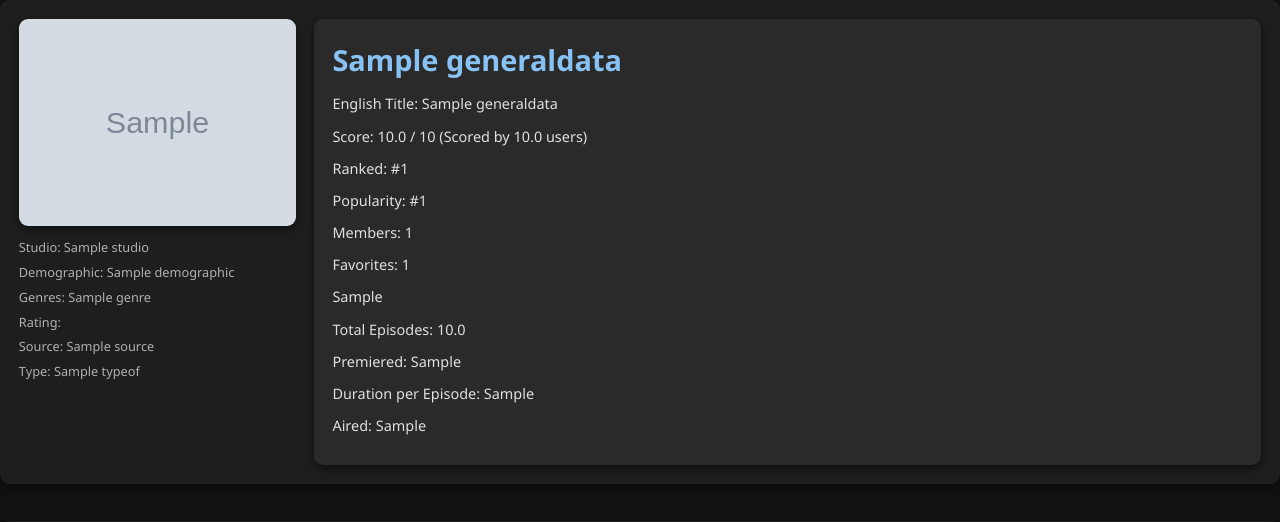
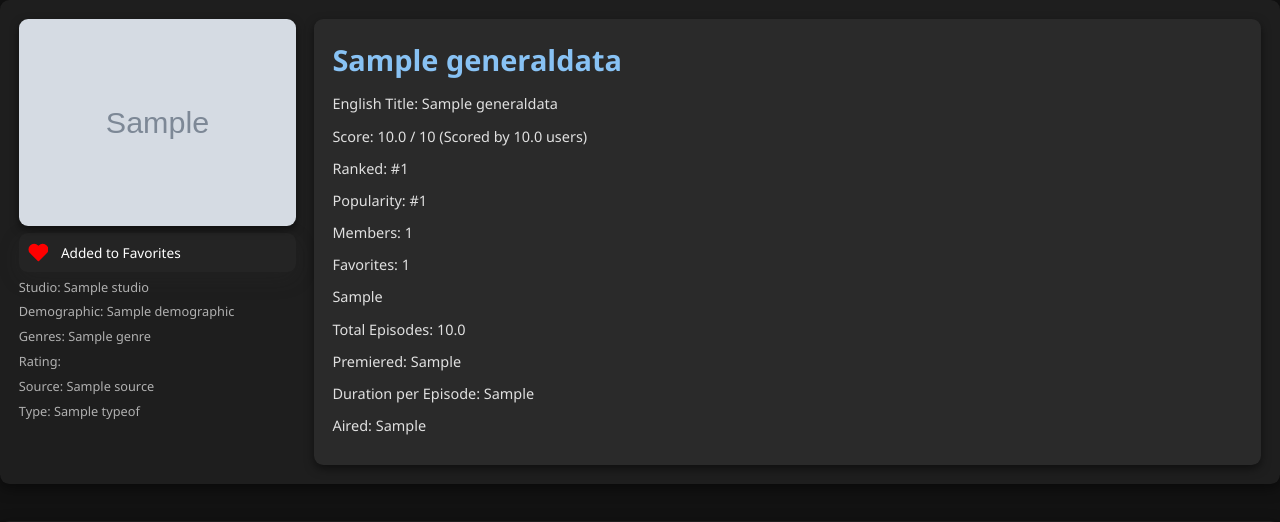
Before and after one commit to Mridul-23/Anirec_w, a Django app: page /anime/anime_details/1 in a window 1280 px wide. Shown: the part 53-575 px from the top of the page. Run offline with Django 5.2, Linux system fonts and the light colour scheme; a user stored in the database is signed in; tables that the repository leaves empty hold one stand-in row (values such as "Sample post"); grey boxes marked "Sample" are stand-in pictures; parts of the project's set-up code (start-up, migrations or seed data) failed here and were passed over.

Commit message:
Add to favorites added

```diff
--- a/anime/static/anime/css/anime_details.css
+++ b/anime/static/anime/css/anime_details.css
@@ -51,6 +51,86 @@
     width: 100%;
     border-radius: var(--border-radius);
     box-shadow: 0 4px 10px var(--box-shadow-color);
+}
+
+/* From Uiverse.io by barisdogansutcu */
+.container {
+    background-color: rgb(36, 36, 36);
+    display: flex;
+    align-items: center;
+    gap: 14px;
+    padding: 10px 15px 10px 10px;
+    cursor: pointer;
+    user-select: none;
+    border-radius: 10px;
+    box-shadow: rgba(46, 46, 46, 0.2) 0px 8px 24px;
+    color: rgb(255, 255, 255);
+  }
+
+  #favorite {
+    display: none;
+  }
+
+  #favorite:checked + .container svg {
+    fill: hsl(0deg 100% 50%);
+    stroke: hsl(0deg 100% 50%);
+    animation: heartButton 1s;
+  }
+
+  @keyframes heartButton {
+    0% {
+      transform: scale(1);
+    }
+
+    25% {
+      transform: scale(1.3);
+    }
+
+    50% {
+      transform: scale(1);
+    }
+
+    75% {
+      transform: scale(1.3);
+    }
+
+    100% {
+      transform: scale(1);
+    }
+}
+
+#favorite + .container .action {
+    position: relative;
+    overflow: hidden;
+    display: grid;
+}
+
+#favorite + .container .action span {
+    grid-column-start: 1;
+    grid-column-end: 1;
+    grid-row-start: 1;
+    grid-row-end: 1;
+    transition: all 0.5s;
+}
+
+#favorite + .container .action span.option-1 {
+    transform: translate(0px, 0%);
+    opacity: 1;
+}
+
+#favorite:checked + .container .action span.option-1 {
+    transform: translate(0px, -100%);
+    opacity: 0;
+}
+
+#favorite + .container .action span.option-2 {
+    transform: translate(0px, 100%);
+    opacity: 0;
+}
+
+#favorite:checked + .container .action span.option-2 {
+    transform: translate(0px, 0%);
+    opacity: 1;
 }
 
 .anime-meta-info p {
--- a/anime/templates/anime/anime_details.html
+++ b/anime/templates/anime/anime_details.html
@@ -11,6 +11,23 @@
 <div class="anime-details-container">
     <div class="anime-poster-container">
         <img src="{{ anime.imagelink }}" alt="{{ anime.name }}" class="anime-poster-image">
+
+        <form method="POST" action="{% url 'anime:save_anime' anime.unique_id %}" id="favorite-form">
+            {% csrf_token %}
+            <input name="favorite-checkbox" id="favorite" type="checkbox" {% if is_favorite %}checked{% endif %} />
+            <label class="container" for="favorite" onclick="document.getElementById('favorite-form').submit();">
+                <svg class="feather feather-heart" stroke-linejoin="round" stroke-linecap="round" stroke-width="2"
+                     stroke="currentColor" fill="none" viewBox="0 0 24 24" height="24" width="24" xmlns="http://www.w3.org/2000/svg">
+                    <path d="M20.84 4.61a5.5 5.5 0 0 0-7.78 0L12 5.67l-1.06-1.06a5.5 5.5 0 0 0-7.78 7.78l1.06 1.06L12 21.23l7.78-7.78 1.06-1.06a5.5 5.5 0 0 0 0-7.78z"></path>
+                </svg>
+                <div class="action">
+                    <span class="option-1">Add to Favorites</span>
+                    <span class="option-2">Added to Favorites</span>
+                </div>
+            </label>
+        </form>
+
+
         <div class="anime-meta-info">
             <p class="anime-studio">Studio: {{ anime.studio.name }}</p>
             <p class="anime-demographic">Demographic: {{ anime.demographic.name }}</p>
--- a/anime/urls.py
+++ b/anime/urls.py
@@ -5,6 +5,7 @@
 
 urlpatterns = [
     path('', views.home, name='home'),
+    path('search/', views.search_anime, name='search_anime'),
     path('anime_details/<int:unique_id>', views.anime_details, name='anime_details'),
-    path('search/', views.search_anime, name='search_anime')
+    path('save_anime/<int:anime_id>/', views.save_anime, name='save_anime')
 ]
--- a/anime/views.py
+++ b/anime/views.py
@@ -1,8 +1,10 @@
 from django.shortcuts import render, redirect, get_object_or_404
+from django.contrib.auth.decorators import login_required
+from django.core.paginator import Paginator
 from django.db.models import Q
-from django.core.paginator import Paginator
-from .models import GeneralData, AdminChoices
+from .models import GeneralData, AdminChoices, Saved_anime
 from .contentfilter import recommend
+from django.contrib import messages
 # Create your views here.
 
 from django.shortcuts import render
@@ -40,9 +42,12 @@
     anime = get_object_or_404(GeneralData, unique_id=unique_id)
     recommendations = recommend(anime.name_english, top=12)
     similar_animes = GeneralData.objects.filter(name_english__in=recommendations)
+    is_favorite = Saved_anime.objects.filter(user=request.user, anime=anime).exists()
+
     context = {
         'anime': anime,
         'similar_animes': similar_animes,
+        'is_favorite': is_favorite
     }
     return render(request, 'anime/anime_details.html', context=context)
 
@@ -75,6 +80,21 @@
         'query': query,
         'anime_filter': anime_filter
     }
+    return render(request, 'anime/search.html', context=context)
 
 
-    return render(request, 'anime/search.html', context=context)
+
+@login_required
+def save_anime(request, anime_id):
+    anime = get_object_or_404(GeneralData, unique_id=anime_id)
+    saved_anime, created = Saved_anime.objects.get_or_create(user=request.user, anime=anime)
+
+    if not created:
+        # If the anime is already saved, remove it (toggle off)
+        saved_anime.delete()
+        messages.success(request, f'{anime.name} has been removed from your favorites.')
+    else:
+        # Otherwise, it has been added to favorites
+        messages.success(request, f'{anime.name} has been added to your favorites.')
+
+    return redirect('anime:anime_details', unique_id=anime_id)
```
Lines whose indentation alone changed are shown as unchanged.
